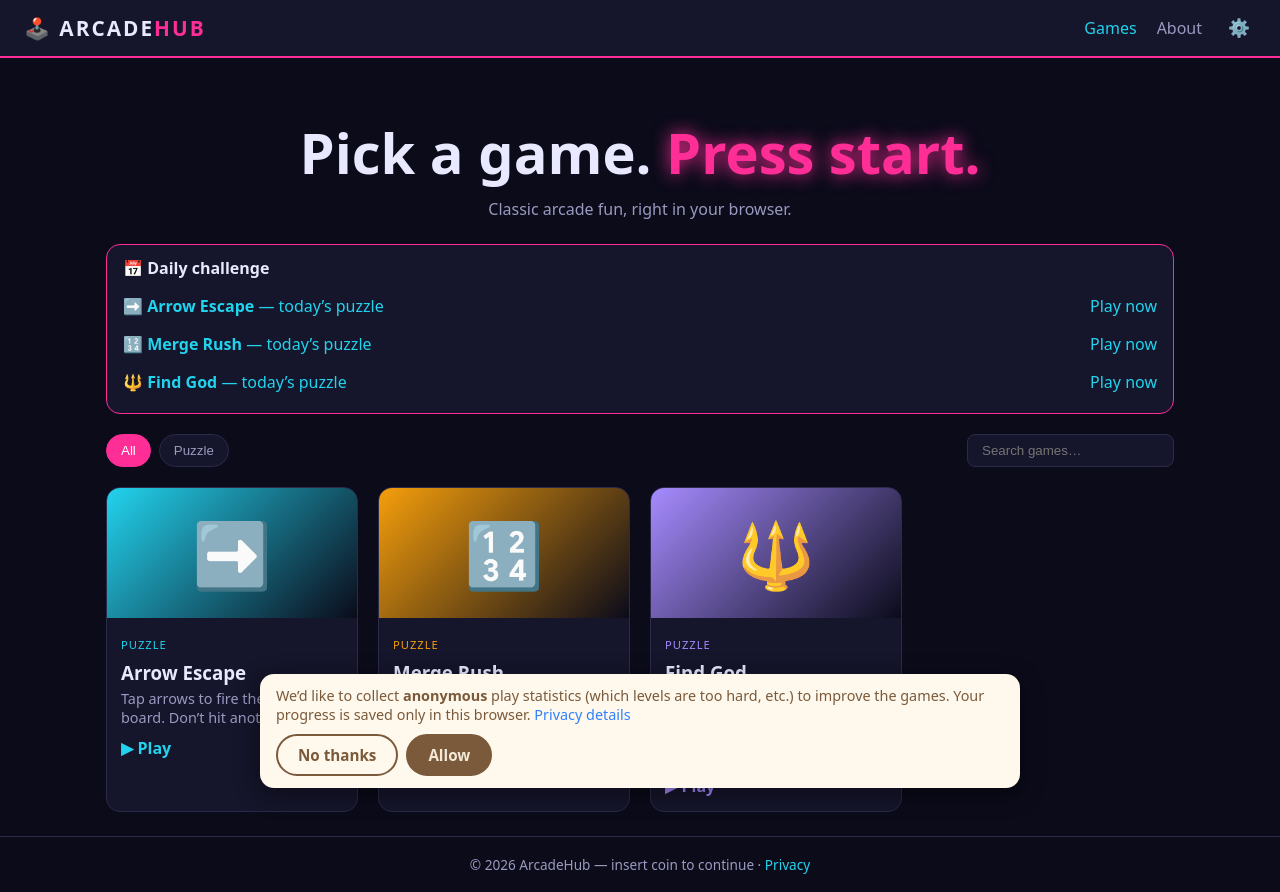
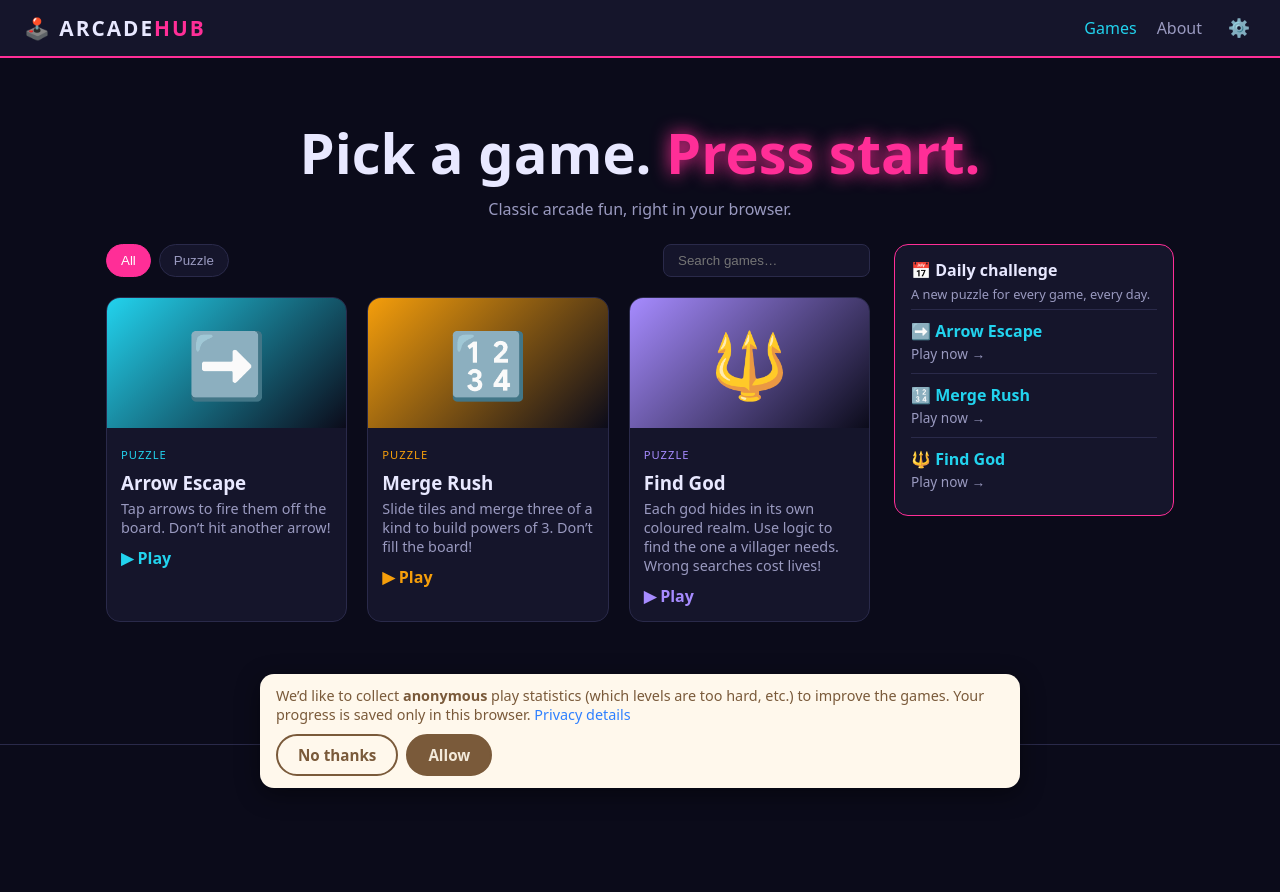
Before and after one commit to SHIVAJIKUMAR007/game8arena, a React (Vite) app: page / in a window 1280 px wide. After the commit the page ends 800 px from the top, so only its background shows below. Built offline with nearby package versions, Linux system fonts and the light colour scheme.

Commit message:
feat: enhance DailyBanner layout and styling, add daily challenge description

```diff
--- a/src/components/DailyBanner.jsx
+++ b/src/components/DailyBanner.jsx
@@ -8,8 +8,8 @@ function DailyRow({ game }) {
   const { done, streak } = dailyState(p)
   return (
     <Link to={`/play/${game.id}?mode=daily`} className="daily-row">
-      <span>{game.emoji} <b>{game.title}</b> — today’s puzzle</span>
-      <span>{done ? '✓ Done' : 'Play now'} {streak > 0 && `· 🔥 ${streak}-day streak`}</span>
+      <span className="daily-game">{game.emoji} <b>{game.title}</b></span>
+      <span className="daily-status">{done ? '✓ Done' : 'Play now →'} {streak > 0 && <span className="daily-streak">🔥 {streak}-day streak</span>}</span>
     </Link>
   )
 }
@@ -20,6 +20,7 @@ export default function DailyBanner() {
   return (
     <section className="daily" aria-label="Daily challenges">
       <h2>📅 Daily challenge</h2>
+      <p className="daily-sub">A new puzzle for every game, every day.</p>
       {dailyGames.map(g => <DailyRow key={g.id} game={g} />)}
     </section>
   )
--- a/src/games/god/GodBoard.jsx
+++ b/src/games/god/GodBoard.jsx
@@ -165,6 +165,7 @@ function Realms({ puzzle, session }) {
 
   return (
     <div className="gd-root">
+      <div className="gd-wrap">
       <div className="gd-quest">
         <span><b className="gd-asker">{wanted.asker}:</b> <i className="gd-plea">“{wanted.plea}”</i></span>
         <span className="gd-need">Find the God of <b style={{ '--c': wanted.color }}>{wanted.icon} {wanted.name}</b> — hiding under the <b style={{ '--c': wanted.color }} className="gd-swatch" /> realm.</span>
@@ -195,11 +196,10 @@ function Realms({ puzzle, session }) {
         })}
       </div>
 
-      <p className={`gd-msg ${msg?.tone || ''}`} aria-hidden="true">
-        {msg?.text || 'Tap once to discard a cell (✕). Double-tap to search it.'}
-      </p>
+      <p className={`gd-msg ${msg ? msg.tone : 'idle'}`} aria-hidden="true">{msg?.text || ' '}</p>
       </div>
 
+      <div className="gd-info">
       <ul className="gd-legend" aria-label="Realms">
         {gods.map((g, k) => (
           <li key={g.id} className={k === target ? 'wanted' : ''} style={{ '--c': g.color }}>
@@ -207,6 +207,9 @@ function Realms({ puzzle, session }) {
           </li>
         ))}
       </ul>
+      <p className="gd-controls">Tap once to discard a cell (✕) · Double-tap to search it</p>
+      </div>
+      </div>
     </div>
   )
 }
--- a/src/games/god/GodGame.css
+++ b/src/games/god/GodGame.css
@@ -1,6 +1,14 @@
 /* Find God board: a white card holding separate rounded tiles, with the status line in a pill below.
    Uses the shared --g-* theme tokens; realm colours come from logic.js (--c). */
-.gd-root { width: 100%; height: 100%; min-height: 0; overflow: hidden; container-type: size; display: flex; flex-direction: column; align-items: center; justify-content: center; gap: 8px; padding: 4px 8px; }
+.gd-root { width: 100%; height: 100%; min-height: 0; overflow: hidden; container: gd / size; display: grid; place-items: center; padding: 4px 8px; }
+
+/* Layout. Tall/narrow space: text on top, board, colour key below.
+   Wide space: board on the left using the full height, text and colour key beside it. */
+.gd-wrap { display: grid; grid-template-areas: 'quest' 'card' 'info'; justify-items: center; align-items: center; gap: 8px; }
+.gd-quest { grid-area: quest; }
+.gd-card { grid-area: card; }
+.gd-info { grid-area: info; display: flex; flex-direction: column; align-items: center; gap: 6px; }
+
 .gd-loading { color: var(--g-muted); }
 
 .gd-quest { flex: none; display: flex; flex-direction: column; align-items: center; gap: 2px; text-align: center; max-width: 640px; font-size: .88rem; line-height: 1.3; }
@@ -12,8 +20,8 @@
 /* The card */
 .gd-card { flex: none; display: flex; flex-direction: column; align-items: center; gap: 12px; padding: clamp(10px, 2.5cqw, 20px); background: var(--g-panel); border-radius: 26px; box-shadow: 0 10px 30px rgba(60, 40, 20, .10), 0 1px 0 rgba(60, 40, 20, .05); }
 
-/* Board: as big as the space allows (quest text, card padding, message and legend take ~200px). */
-.gd-board { --gap: clamp(3px, calc(9cqw / var(--n)), 8px); display: grid; grid-template-columns: repeat(var(--n), minmax(0, 1fr)); grid-template-rows: repeat(var(--n), minmax(0, 1fr)); gap: var(--gap); width: max(200px, min(100cqw - 48px, 100cqh - 200px, 680px)); aspect-ratio: 1; container-type: inline-size; user-select: none; -webkit-user-select: none; touch-action: manipulation; }
+/* Board: as big as the space allows (in the stacked layout, the text above and below takes ~220px). */
+.gd-board { --gap: clamp(3px, calc(9cqw / var(--n)), 8px); display: grid; grid-template-columns: repeat(var(--n), minmax(0, 1fr)); grid-template-rows: repeat(var(--n), minmax(0, 1fr)); gap: var(--gap); width: max(200px, min(100cqw - 48px, 100cqh - 220px, 680px)); aspect-ratio: 1; container-type: inline-size; user-select: none; -webkit-user-select: none; touch-action: manipulation; }
 .gd-cell { position: relative; display: grid; place-items: center; min-width: 0; min-height: 0; overflow: hidden; padding: 0; margin: 0; border: 0; border-radius: clamp(5px, calc(18cqw / var(--n)), 12px); font: inherit; font-weight: 800; font-size: calc(100cqw / var(--n) * .45); line-height: 1; color: #3b2a26; background: var(--c); cursor: pointer; transition: transform .08s ease-out, filter .12s; -webkit-tap-highlight-color: transparent; }
 .gd-cell:hover { filter: brightness(1.06); transform: translateY(-1px); }
 .gd-cell:active { transform: scale(.94); }
@@ -28,12 +36,15 @@
 
 /* Status pill under the board */
 .gd-msg { margin: 0; width: 100%; max-width: 680px; box-sizing: border-box; min-height: 2.4em; display: grid; place-items: center; padding: 8px 16px; border: 1.5px solid color-mix(in srgb, var(--g-ink) 14%, transparent); border-radius: 999px; text-align: center; font-size: .85rem; font-weight: 600; color: var(--g-ink); }
+/* No message yet: keep the space (so the board doesn't jump) but hide the pill. */
+.gd-msg.idle { visibility: hidden; }
 .gd-msg.bad { color: var(--g-bad); border-color: color-mix(in srgb, var(--g-bad) 45%, transparent); }
 .gd-msg.good { font-weight: 800; border-color: var(--g-warn); background: color-mix(in srgb, var(--g-warn) 14%, transparent); }
 
 .gd-legend { flex: none; list-style: none; margin: 0; padding: 0; display: flex; flex-wrap: wrap; justify-content: center; gap: 4px 12px; max-width: 680px; font-size: .75rem; }
 .gd-legend li { display: flex; align-items: center; gap: 5px; opacity: .7; }
 .gd-legend li.wanted { opacity: 1; font-weight: 800; }
+.gd-controls { flex: none; margin: 0; font-size: .75rem; color: var(--g-muted); text-align: center; }
 .gd-dot { width: 12px; height: 12px; border-radius: 4px; background: var(--c); }
 
 @keyframes gd-pop { 0% { transform: scale(.5) } 70% { transform: scale(1.12) } }
@@ -43,3 +54,13 @@
 :root[data-reduced-motion='1'] .gd-cell { animation: none !important; transition: none; }
 :root[data-reduced-motion='1'] .gd-cell.glow-hint,
 :root[data-reduced-motion='1'] .gd-cell.glow-win { box-shadow: 0 0 0 3px var(--g-accent); }
+
+/* Wide space: board on the left using the full height, text and colour key beside it (kept last so it wins). */
+@container gd (min-aspect-ratio: 5 / 4) and (min-width: 520px) {
+  .gd-wrap { grid-template-areas: 'card quest' 'card info'; grid-template-columns: auto minmax(160px, 260px); align-content: center; column-gap: 20px; row-gap: 14px; }
+  .gd-quest { align-self: end; align-items: flex-start; text-align: left; }
+  .gd-info { align-self: start; align-items: flex-start; }
+  .gd-legend { flex-direction: column; align-items: flex-start; }
+  .gd-controls { text-align: left; }
+  .gd-board { width: max(200px, min(100cqh - 110px, 100cqw - 330px, 900px)); }
+}
--- a/src/index.css
+++ b/src/index.css
@@ -56,9 +56,21 @@ main { flex: 1; width: 100%; max-width: 1100px; margin: 0 auto; padding: 24px 16
 :focus-visible { outline: 3px solid var(--cyan); outline-offset: 2px; }
 .footer a { color: var(--cyan); }
 .card-progress { color: var(--cyan) !important; font-size: .8rem !important; min-height: 0 !important; margin-top: 4px; }
-.daily { background: var(--panel); border: 1px solid var(--neon); border-radius: 14px; padding: 12px 16px; margin-bottom: 20px; }
-.daily h2 { font-size: 1rem; margin-bottom: 8px; }
-.daily-row { display: flex; flex-wrap: wrap; justify-content: space-between; gap: 6px; padding: 8px 0; color: var(--cyan); }
+/* Home: games on the left, daily challenge in a sidebar on the right (stacks on top on small screens). */
+.home-layout { display: grid; grid-template-columns: minmax(0, 1fr) 280px; gap: 24px; align-items: start; }
+.home-side { position: sticky; top: 16px; }
+.daily { background: var(--panel); border: 1px solid var(--neon); border-radius: 14px; padding: 14px 16px; }
+.daily h2 { font-size: 1rem; }
+.daily-sub { color: var(--muted); font-size: .8rem; margin: 4px 0 6px; }
+.daily-row { display: flex; flex-direction: column; gap: 2px; padding: 10px 0; color: var(--cyan); border-top: 1px solid #2a2a4a; }
+.daily-row:hover .daily-game b { text-decoration: underline; }
+.daily-status { display: flex; flex-wrap: wrap; gap: 4px 10px; font-size: .85rem; color: var(--muted); }
+.daily-streak { color: var(--text); }
+@media (max-width: 900px) {
+  .home-layout { grid-template-columns: 1fr; }
+  .home-side { position: static; order: -1; }
+  .daily-row { flex-direction: row; flex-wrap: wrap; justify-content: space-between; align-items: center; }
+}
 .prose { max-width: 640px; margin: 0 auto; line-height: 1.6; }
 .prose h2 { margin-bottom: 12px; } .prose h3 { margin: 18px 0 4px; color: var(--cyan); } .prose p { color: var(--muted); }
 .loading { color: var(--muted); }
--- a/src/pages/Home.jsx
+++ b/src/pages/Home.jsx
@@ -21,8 +21,8 @@ export default function Home() {
         <p>Classic arcade fun, right in your browser.</p>
       </section>
 
-      <DailyBanner />
-
+      <div className="home-layout">
+      <div className="home-main">
       <section className="toolbar">
         <div className="chips">
           {categories.map(c => (
@@ -36,6 +36,12 @@ export default function Home() {
         {shown.map(g => <GameCard key={g.id} game={g} />)}
         {shown.length === 0 && <p className="empty">No games found.</p>}
       </section>
+      </div>
+
+      <aside className="home-side">
+        <DailyBanner />
+      </aside>
+      </div>
     </>
   )
 }
```
